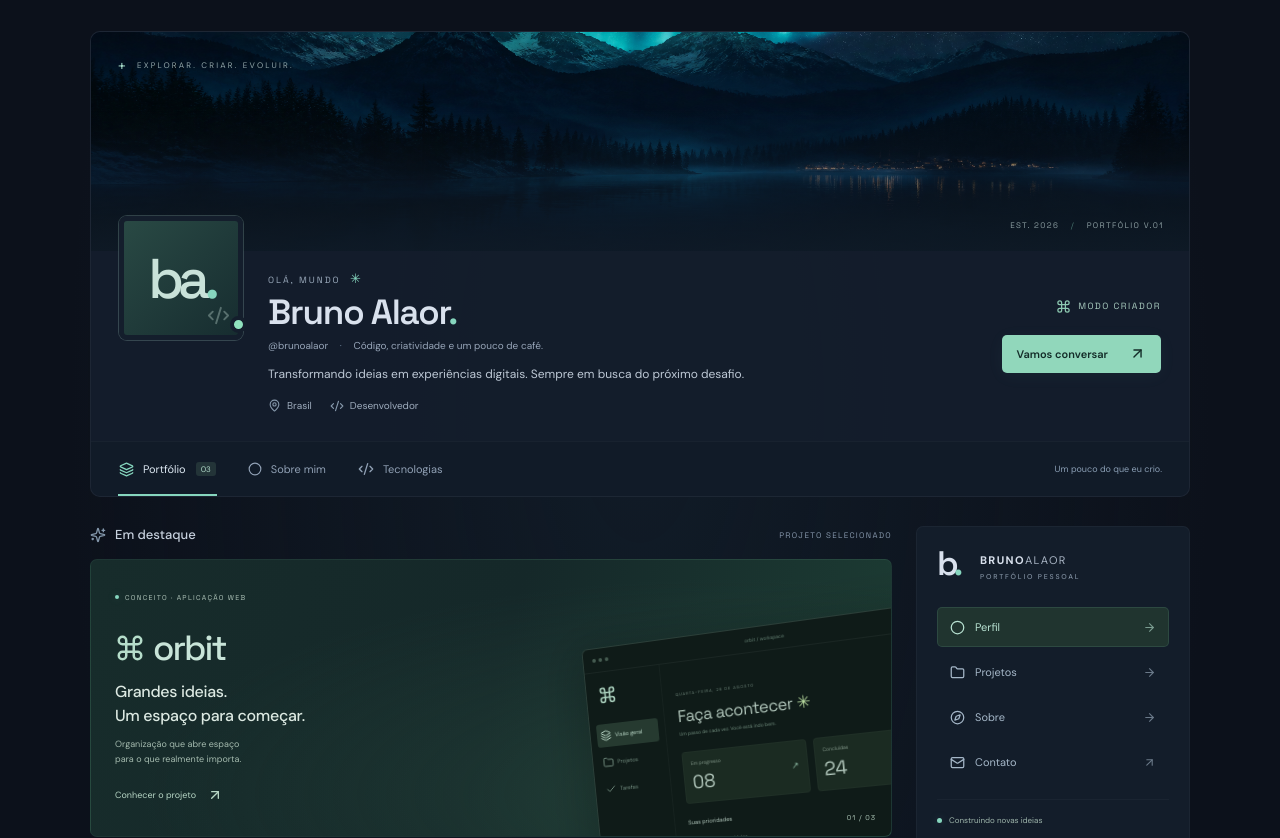
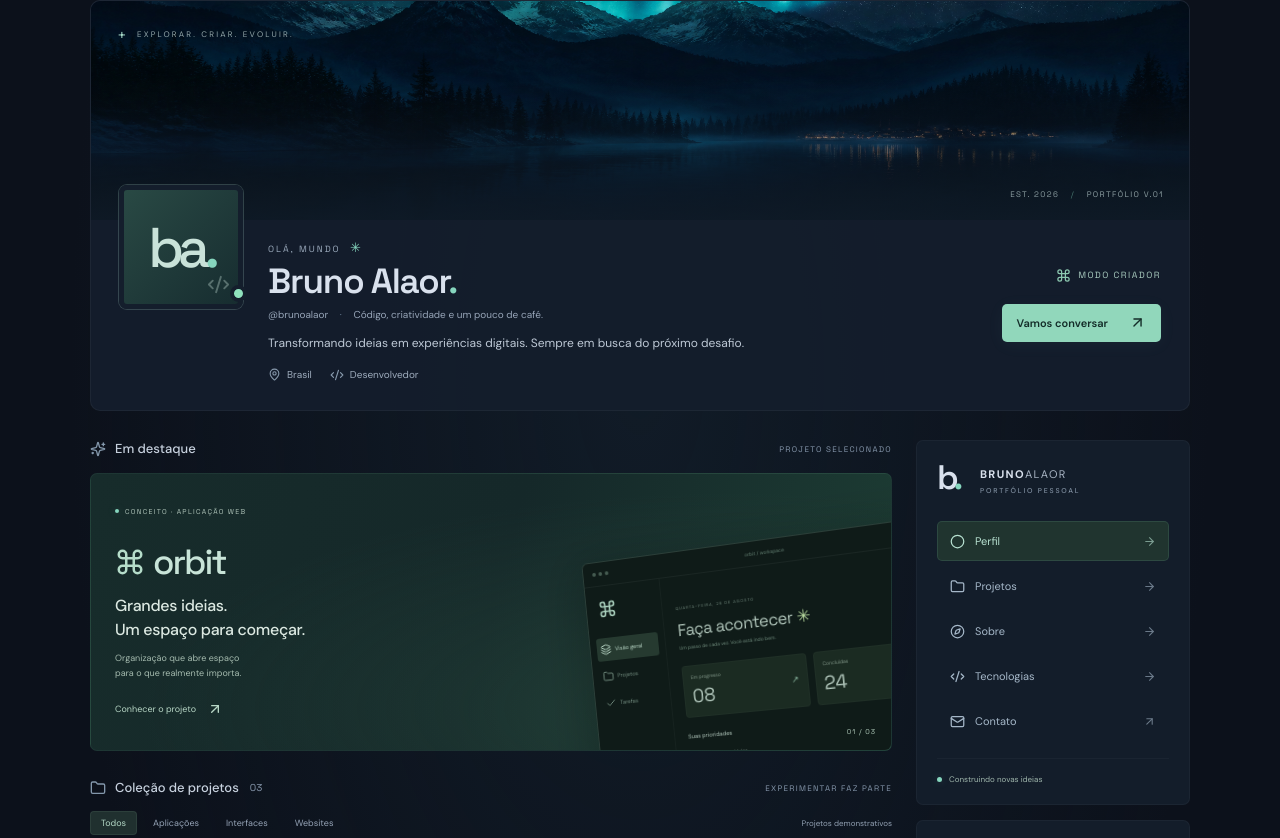
Before and after one commit to brunoavila55/brunoalaor, a Vue app: page / in a window 1280 px wide. Shown: the top 838 px of the page. Built offline with nearby package versions, Linux system fonts and the light colour scheme.

Commit message:
Remove remaining profile navigation bar and top gap

```diff
--- a/app/App.vue
+++ b/app/App.vue
@@ -24,11 +24,6 @@ import {
 import { profile, projects } from "./content";
 
 const activeTab = ref("portfolio");
-const tabs = [
-  { id: "portfolio", label: "Portfólio" },
-  { id: "about", label: "Sobre mim" },
-  { id: "stack", label: "Tecnologias" },
-];
 const filter = ref("Todos");
 const categories = computed(() => [
   "Todos",
@@ -117,26 +112,6 @@ function contact() {
             Vamos conversar <ArrowUpRight :size="17" />
           </button>
         </div>
-      </div>
-      <div class="profile-nav">
-        <div class="profile-tabs" aria-label="Seções do perfil">
-          <button
-            v-for="tab in tabs"
-            :key="tab.id"
-            :class="{ active: activeTab === tab.id }"
-            :aria-pressed="activeTab === tab.id"
-            @click="selectTab(tab.id)"
-          >
-            <Layers3 v-if="tab.id === 'portfolio'" :size="15" /><Circle
-              v-else-if="tab.id === 'about'"
-              :size="14"
-            /><Code2 v-else :size="16" />{{ tab.label
-            }}<span v-if="tab.id === 'portfolio'" class="tab-count">{{
-              String(projects.length).padStart(2, "0")
-            }}</span>
-          </button>
-        </div>
-        <span class="profile-nav-note">Um pouco do que eu crio.</span>
       </div>
     </section>
 
@@ -439,6 +414,14 @@ function contact() {
             >
               <Compass :size="15" /><span>Sobre</span><ArrowRight :size="13" />
             </button>
+            <button
+              :class="{ selected: activeTab === 'stack' }"
+              :aria-pressed="activeTab === 'stack'"
+              @click="selectTab('stack')"
+            >
+              <Code2 :size="15" /><span>Tecnologias</span
+              ><ArrowRight :size="13" />
+            </button>
             <button @click="contact">
               <Mail :size="15" /><span>Contato</span><ArrowUpRight :size="13" />
             </button>
--- a/app/globals.css
+++ b/app/globals.css
@@ -187,7 +187,7 @@ h4 {
 }
 .page-shell {
   max-width: 1148px;
-  margin: 31px auto 0;
+  margin: 0 auto;
   padding: 0 24px;
 }
 .profile {
@@ -389,57 +389,7 @@ h1 {
   color: #11271f;
   transform: translateY(-1px);
 }
-.profile-nav {
-  border-top: 1px solid #ffffff08;
-  display: flex;
-  align-items: center;
-  justify-content: space-between;
-  padding: 0 27px;
-  min-height: 55px;
-  background: #111a2780;
-}
-.profile-tabs {
-  display: flex;
-  gap: 30px;
-  align-self: stretch;
-}
-.profile-tabs button {
-  padding: 0 1px;
-  background: none;
-  color: #91a1b5;
-  display: flex;
-  gap: 9px;
-  align-items: center;
-  font-size: 11px;
-  position: relative;
-}
-.profile-tabs button.active {
-  color: #dce7f1;
-}
-.profile-tabs button.active:after {
-  content: "";
-  position: absolute;
-  bottom: 0;
-  left: 0;
-  right: 0;
-  height: 2px;
-  background: var(--accent);
-}
-.profile-tabs button.active svg {
-  color: var(--accent);
-}
-.tab-count {
-  background: #233438;
-  font-size: 8px;
-  color: #add5c5;
-  padding: 2px 5px;
-  border-radius: 3px;
-  margin-left: 1px;
-}
-.profile-nav-note {
-  font-size: 9px;
-  color: #8a9eb4;
-}
+
 .content-grid {
   display: grid;
   grid-template-columns: minmax(0, 1fr) 274px;
@@ -1401,9 +1351,6 @@ h1 {
   color: #91aab8;
 }
 @media (min-width: 1350px) {
-  .page-shell {
-    margin-top: 38px;
-  }
   .profile-cover {
     height: 236px;
   }
@@ -1474,7 +1421,6 @@ h1 {
 }
 @media (max-width: 800px) {
   .page-shell {
-    margin-top: 20px;
     padding: 0 18px;
   }
   .profile-cover {
@@ -1594,12 +1540,7 @@ h1 {
   .connect-card h2 {
     font-size: 19px;
   }
-  .profile-tabs {
-    gap: 22px;
-  }
-  .profile-nav-note {
-    font-size: 8px;
-  }
+
   .site-footer > span {
     display: none;
   }
@@ -1653,7 +1594,6 @@ h1 {
   }
   .page-shell {
     padding: 0 12px;
-    margin-top: 13px;
   }
   .profile {
     border-radius: 8px;
@@ -1725,23 +1665,7 @@ h1 {
   .profile-details span {
     font-size: 9px;
   }
-  .profile-nav {
-    padding: 0 19px;
-    min-height: 51px;
-  }
-  .profile-tabs {
-    gap: 25px;
-  }
-  .profile-tabs button {
-    font-size: 10px;
-    gap: 7px;
-  }
-  .profile-tabs button svg {
-    width: 13px;
-  }
-  .profile-nav-note {
-    display: none;
-  }
+
   .content-grid {
     display: flex;
     flex-direction: column;
@@ -1977,12 +1901,7 @@ h1 {
   .profile-handle {
     font-size: 8px;
   }
-  .profile-tabs {
-    gap: 16px;
-  }
-  .profile-tabs button {
-    font-size: 9px;
-  }
+
   .section-note {
     font-size: 5px;
   }
```
